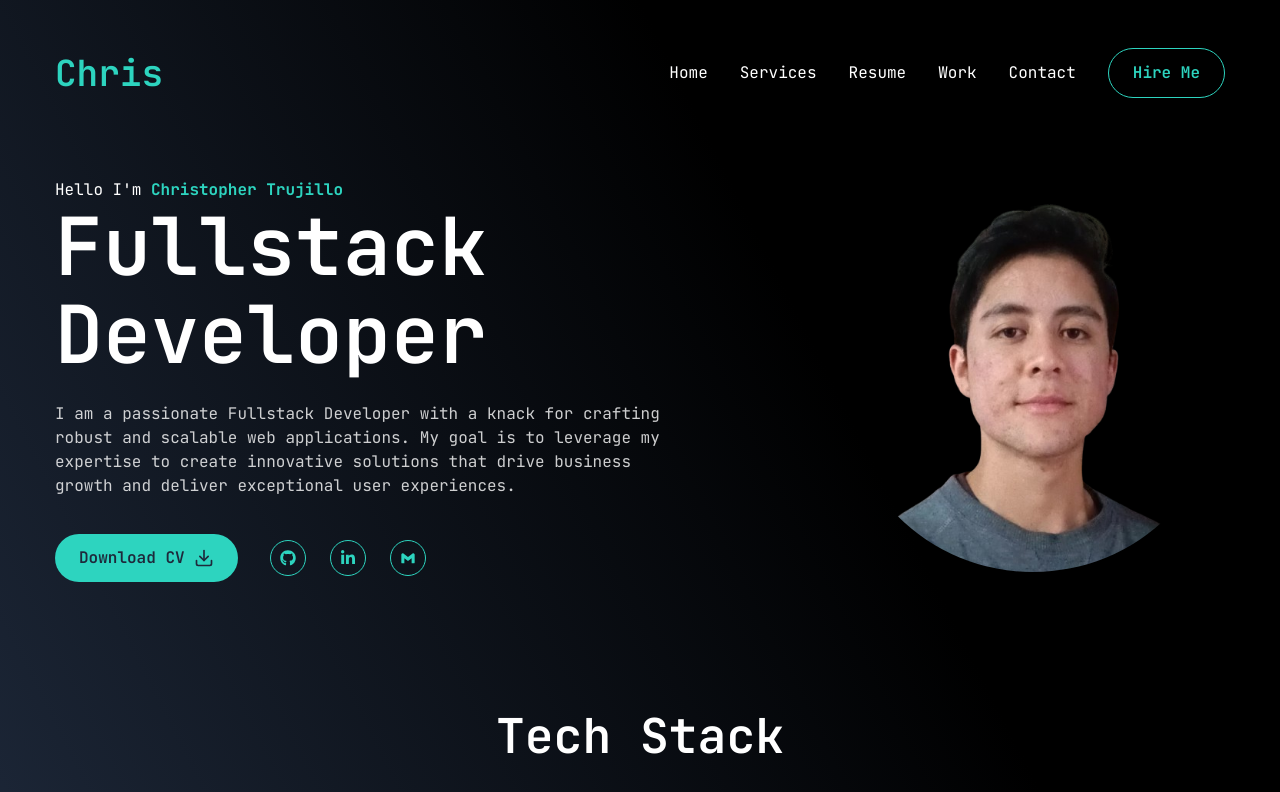
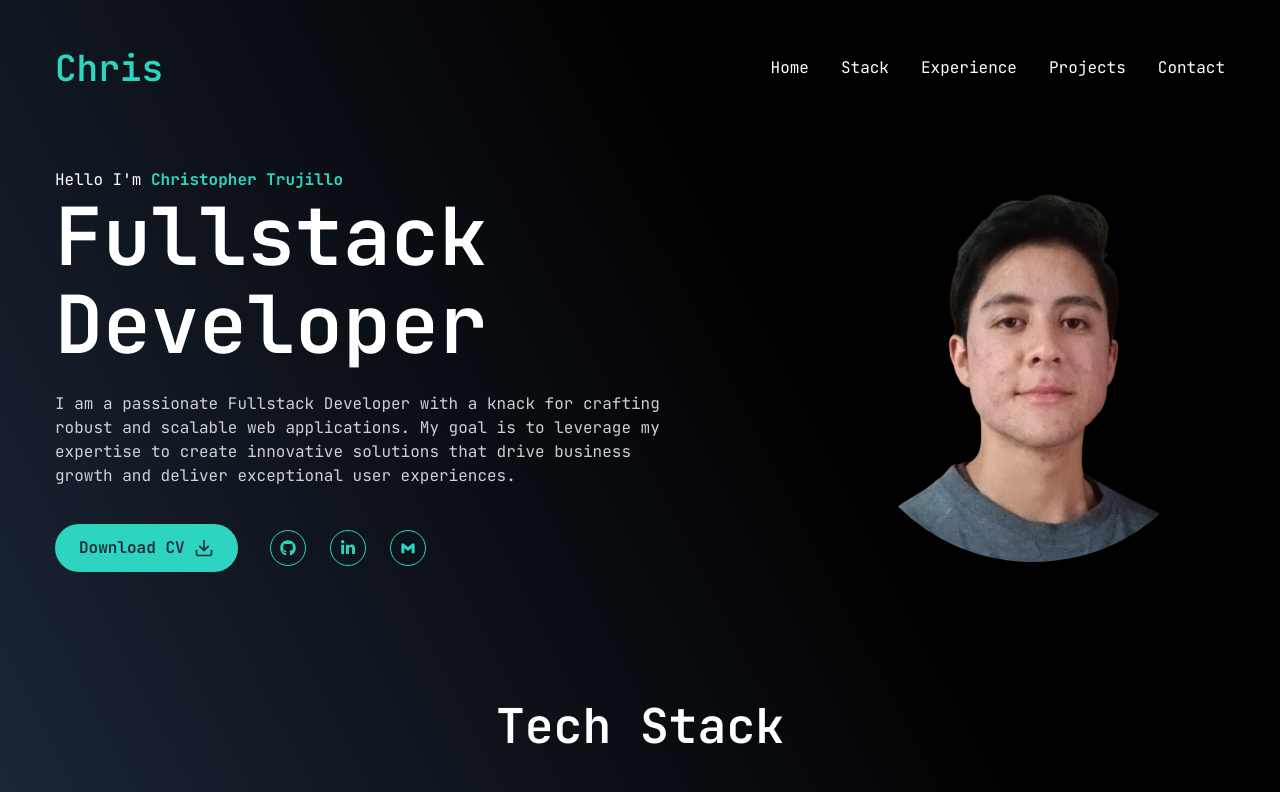
Before and after one commit to chiss7/portfolio, a React (Vite) app: page / in a window 1280 px wide. Shown: the top 792 px of the page. Built offline with nearby package versions, Linux system fonts and the light colour scheme.

Commit message:
comment hire me buttons

```diff
--- a/src/components/Navbar.jsx
+++ b/src/components/Navbar.jsx
@@ -1,7 +1,7 @@
 import { useState } from "react";
 import { CiMenuFries } from "react-icons/ci";
 import { BsXLg } from "react-icons/bs";
-import { Button } from "./Button";
+//import { Button } from "./Button";
 
 const links = [
   {
@@ -9,15 +9,15 @@ const links = [
     path: "#",
   },
   {
-    name: "services",
+    name: "stack",
     path: "#services",
   },
   {
-    name: "resume",
+    name: "experience",
     path: "#resume",
   },
   {
-    name: "work",
+    name: "projects",
     path: "#work",
   },
   {
@@ -50,9 +50,9 @@ function Navbar() {
               );
             })}
           </nav>
-          <Button variant={"outline"} size={"md"} onClick={() => window.location.href = '#contact'}>
+          {/* <Button variant={"outline"} size={"md"} onClick={() => window.location.href = '#contact'}>
             Hire me
-          </Button>
+          </Button> */}
         </div>
 
         {/* mobile nav */}
@@ -81,9 +81,9 @@ function Navbar() {
                 </a>
               );
             })}
-            <Button variant={"outline"} size={"md"} onClick={() => window.location.href = '#contact'}>
+            {/* <Button variant={"outline"} size={"md"} onClick={() => window.location.href = '#contact'}>
               Hire me
-            </Button>
+            </Button> */}
           </nav>
         )}
       </div>
```
